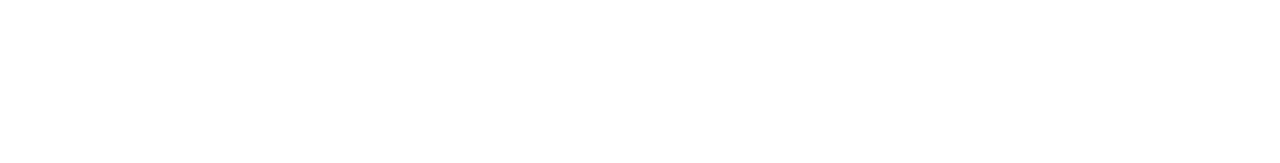
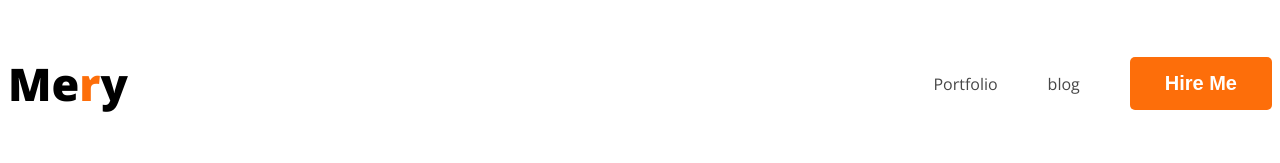
Before and after one commit to cseshahalam/web-developer-portfolio, a plain HTML site: page index.html in a window 1280 px wide. Drawn offline with nearby package versions, Linux system fonts and the light colour scheme.

Commit message:
git added

```diff
--- a/index.html
+++ b/index.html
@@ -4,10 +4,26 @@
     <meta charset="UTF-8">
     <meta name="viewport" content="width=device-width, initial-scale=1.0">
     <title>Developer Portfolio</title>
+
+    <link rel="preconnect" href="https://fonts.googleapis.com">
+<link rel="preconnect" href="https://fonts.gstatic.com" crossorigin>
+<link href="https://fonts.googleapis.com/css2?family=Open+Sans:wght@400;700;800&display=swap" rel="stylesheet">
+    <link rel="stylesheet" href="styles/blog.css">
+
 </head>
 <body>
     <header>
+        <nav class="nav-1">
+            <h3 class="nav-title">
 
+                Me<span class="text-primary">r</span>y
+            </h3>
+            <ul>
+                <li><a href="">Portfolio</a></li>
+                <li><a href="">blog</a> </li>
+                <li><button class="btn-primary">Hire Me</button></li>
+            </ul>
+        </nav>
     </header>
     <main>
 
--- /dev/null
+++ b/portfolio.css
@@ -0,0 +1,15 @@
+/* common shared style */
+
+font-family: 'Open Sans', sans-serif;
+
+/* nav related style  */
+
+nav{
+    display:flex;
+
+}
+
+nav-1{
+    display:flex;
+
+}
--- /dev/null
+++ b/styles/blog.css
@@ -0,0 +1,50 @@
+
+/* nav section */
+
+nav {
+    display:flex;
+    justify-content: space-between;
+    align-items: center;
+}
+/* common shared style */
+body{
+    font-family: 'Open Sans', sans-serif;
+}
+
+
+.nav-title{
+    color: #000000;
+
+font-size: 45px;
+font-style: normal;
+font-weight: 800;
+line-height: normal;
+}
+.text-primary{
+    color: #FD6E0A;
+}
+
+nav  > ul{
+    display:flex;
+    align-items: center;
+}
+nav li{
+    list-style: none;
+    margin-left: 50px;
+}
+nav a{
+    text-decoration: none;
+    color:#474747;
+}
+
+.btn-primary{
+    border-radius: 5px;
+    border:0;
+    background: #FD6E0A;
+    color:  #FFF;
+
+    font-size: 20px;
+    font-style: normal;
+    font-weight: 700;
+    padding: 15px 35px;
+}
--- /dev/null
+++ b/styles/portfolio.css
@@ -0,0 +1,19 @@
+/* common shared style */
+
+font-family: 'Open Sans', sans-serif;
+
+/* nav related style  */
+
+nav{
+    display:flex;
+
+}
+
+nav-1{
+    display:flex;
+
+}
+
+h3{
+    color:blueviolet;
+}
```
